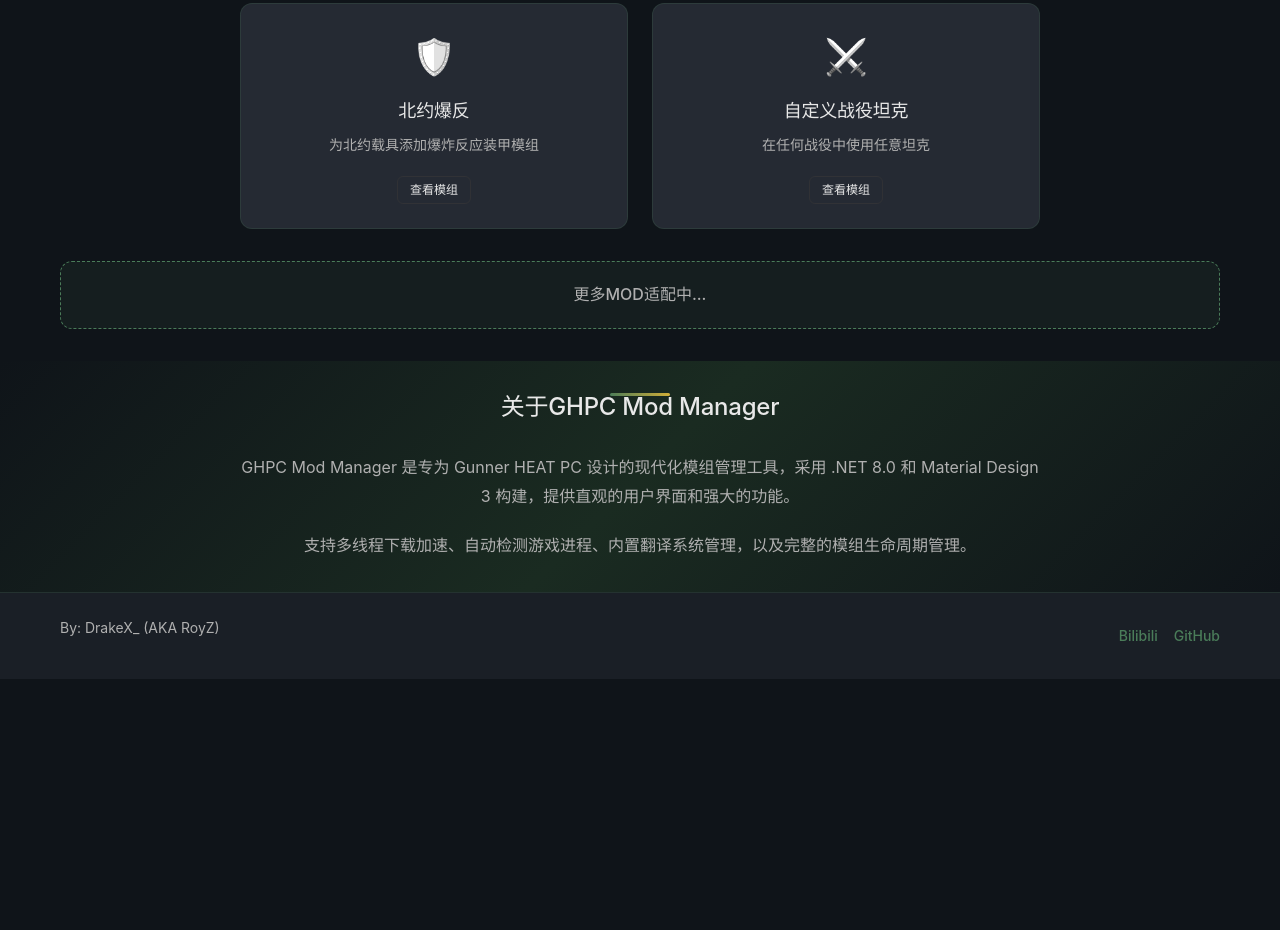
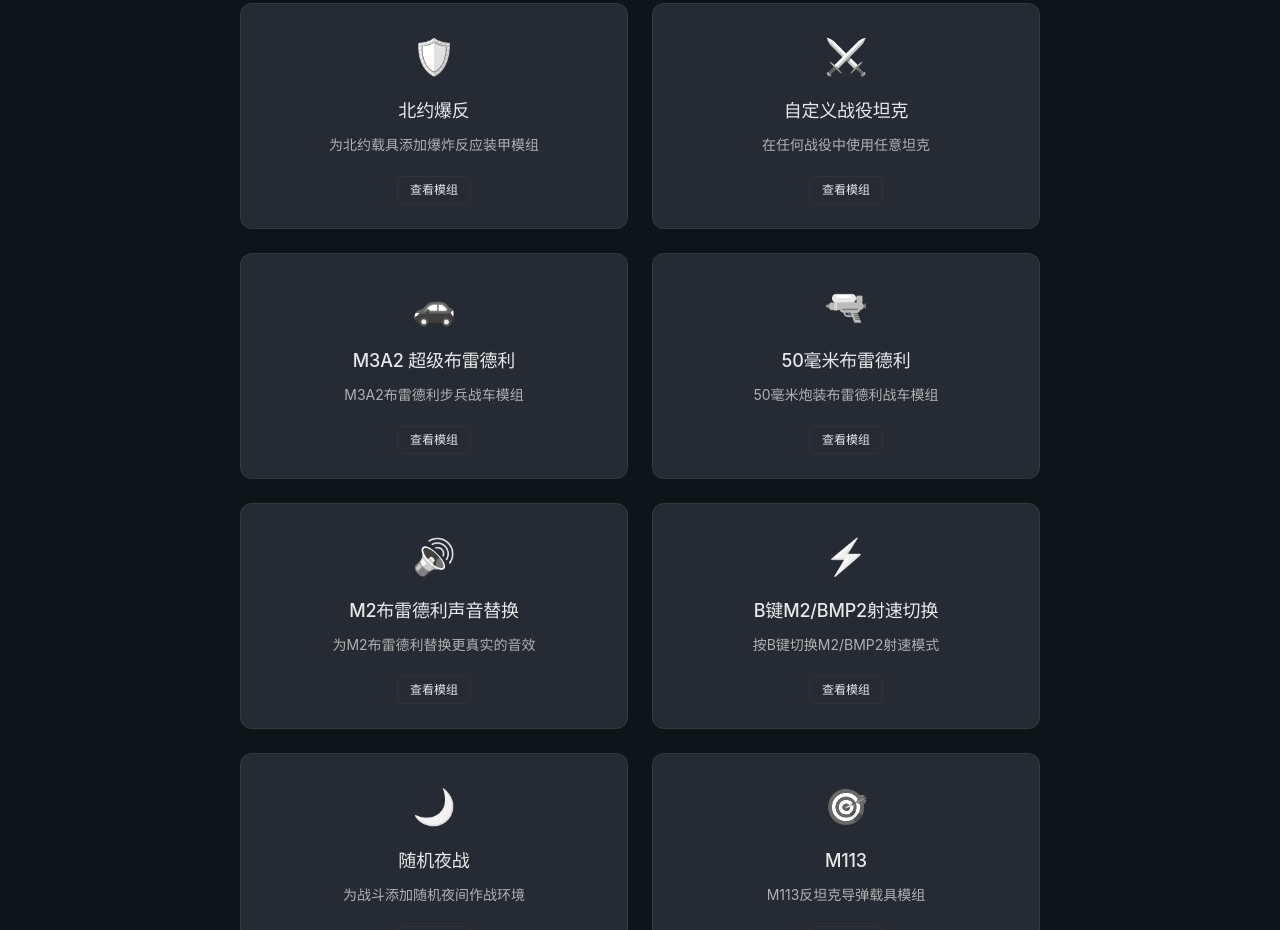
Before and after one commit to RoyZ-iwnl/GHPC-Mod-Manager-Web, a plain HTML site: page index.html in a window 1280 px wide. Shown: the part 1870-2800 px from the top of the page. Before the commit the page ends 2549 px from the top, so only its background shows below. Drawn offline with Linux system fonts and the light colour scheme; a web font is replaced by a local one.

Commit message:
UPDATE: README and html

```diff
--- a/index.html
+++ b/index.html
@@ -109,6 +109,70 @@
                         <span data-zh="查看模组" data-en="View Mod">查看模组</span>
                     </a>
                 </div>
+                <div class="mod-card">
+                    <div class="mod-icon">🚗</div>
+                    <h3 class="mod-title" data-zh="M3A2 超级布雷德利" data-en="M3A2 Bradley">M3A2 超级布雷德利</h3>
+                    <p class="mod-description" data-zh="M3A2布雷德利步兵战车模组" data-en="M3A2 Bradley Infantry Fighting Vehicle mod">M3A2布雷德利步兵战车模组</p>
+                    <a href="https://github.com/SovGrenadier/M3A2-Bradley-GHPC" target="_blank" class="btn btn--outline btn--sm mod-link">
+                        <span data-zh="查看模组" data-en="View Mod">查看模组</span>
+                    </a>
+                </div>
+                <div class="mod-card">
+                    <div class="mod-icon">🔫</div>
+                    <h3 class="mod-title" data-zh="50毫米布雷德利" data-en="50mm Bradley">50毫米布雷德利</h3>
+                    <p class="mod-description" data-zh="50毫米炮装布雷德利战车模组" data-en="50mm cannon Bradley vehicle mod">50毫米炮装布雷德利战车模组</p>
+                    <a href="https://github.com/thebeninator/50mm-Bradley" target="_blank" class="btn btn--outline btn--sm mod-link">
+                        <span data-zh="查看模组" data-en="View Mod">查看模组</span>
+                    </a>
+                </div>
+                <div class="mod-card">
+                    <div class="mod-icon">🔊</div>
+                    <h3 class="mod-title" data-zh="M2布雷德利声音替换" data-en="M2 Bradley Sound Replacement">M2布雷德利声音替换</h3>
+                    <p class="mod-description" data-zh="为M2布雷德利替换更真实的音效" data-en="Replace M2 Bradley with more realistic sound effects">为M2布雷德利替换更真实的音效</p>
+                    <a href="https://github.com/thebeninator/M2-Bradley-Sound-Replacement" target="_blank" class="btn btn--outline btn--sm mod-link">
+                        <span data-zh="查看模组" data-en="View Mod">查看模组</span>
+                    </a>
+                </div>
+                <div class="mod-card">
+                    <div class="mod-icon">⚡</div>
+                    <h3 class="mod-title" data-zh="B键M2/BMP2射速切换" data-en="M2/BMP2 Fire Rate Toggle">B键M2/BMP2射速切换</h3>
+                    <p class="mod-description" data-zh="按B键切换M2/BMP2射速模式" data-en="Press B to toggle M2/BMP2 fire rate mode">按B键切换M2/BMP2射速模式</p>
+                    <a href="https://github.com/thebeninator/FireRateToggle" target="_blank" class="btn btn--outline btn--sm mod-link">
+                        <span data-zh="查看模组" data-en="View Mod">查看模组</span>
+                    </a>
+                </div>
+                <div class="mod-card">
+                    <div class="mod-icon">🌙</div>
+                    <h3 class="mod-title" data-zh="随机夜战" data-en="Random Night Battles">随机夜战</h3>
+                    <p class="mod-description" data-zh="为战斗添加随机夜间作战环境" data-en="Add random night combat environments to battles">为战斗添加随机夜间作战环境</p>
+                    <a href="https://github.com/thebeninator/Random-Night-Battles" target="_blank" class="btn btn--outline btn--sm mod-link">
+                        <span data-zh="查看模组" data-en="View Mod">查看模组</span>
+                    </a>
+                </div>
+                <div class="mod-card">
+                    <div class="mod-icon">🎯</div>
+                    <h3 class="mod-title" data-zh="M113 "陶"" data-en="M113 TOW">M113 "陶"</h3>
+                    <p class="mod-description" data-zh="M113反坦克导弹载具模组" data-en="M113 anti-tank missile vehicle mod">M113反坦克导弹载具模组</p>
+                    <a href="https://github.com/thebeninator/M113-TOW" target="_blank" class="btn btn--outline btn--sm mod-link">
+                        <span data-zh="查看模组" data-en="View Mod">查看模组</span>
+                    </a>
+                </div>
+                <div class="mod-card">
+                    <div class="mod-icon">🎨</div>
+                    <h3 class="mod-title" data-zh="贴图更换工具" data-en="GMPC Texture Loader">贴图更换工具</h3>
+                    <p class="mod-description" data-zh="自定义游戏贴图和材质" data-en="Customize game textures and materials">自定义游戏贴图和材质</p>
+                    <a href="https://github.com/Andrix44/GMPCTextureLoader" target="_blank" class="btn btn--outline btn--sm mod-link">
+                        <span data-zh="查看模组" data-en="View Mod">查看模组</span>
+                    </a>
+                </div>
+                <div class="mod-card">
+                    <div class="mod-icon">🛠️</div>
+                    <h3 class="mod-title" data-zh="GMPC增强插件" data-en="Gunner Mod PC">GMPC增强插件</h3>
+                    <p class="mod-description" data-zh="为射手HEAT PC提供增强功能" data-en="Enhanced features for Gunner HEAT PC">为射手HEAT PC提供增强功能</p>
+                    <a href="https://github.com/Andrix44/GunnerModPC" target="_blank" class="btn btn--outline btn--sm mod-link">
+                        <span data-zh="查看模组" data-en="View Mod">查看模组</span>
+                    </a>
+                </div>
             </div>
             <div class="more-mods-notice">
                 <p class="notice-text" data-zh="更多MOD适配中..." data-en="More MOD adaptations coming...">更多MOD适配中...</p>
```
Also changed, not shown: 2 other files.
